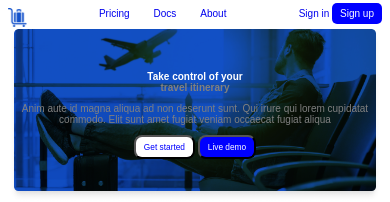
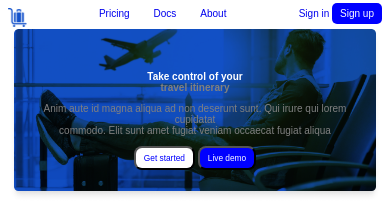
Before and after one commit to Khemmie-Ray/Travella.flexbox, a plain HTML site: page index.html in a window 390 px wide. Shown: the top 202 px of the page. Drawn offline with Linux system fonts and the light colour scheme.

Commit message:
update mobflex

```diff
--- a/main.css
+++ b/main.css
@@ -96,8 +96,8 @@ p {
 
     .content {
         top: 20%;
-        left: 0%;
-        width: 100%;
+        left: 5%;
+        width: 90%;
     }
 
     button {
```
